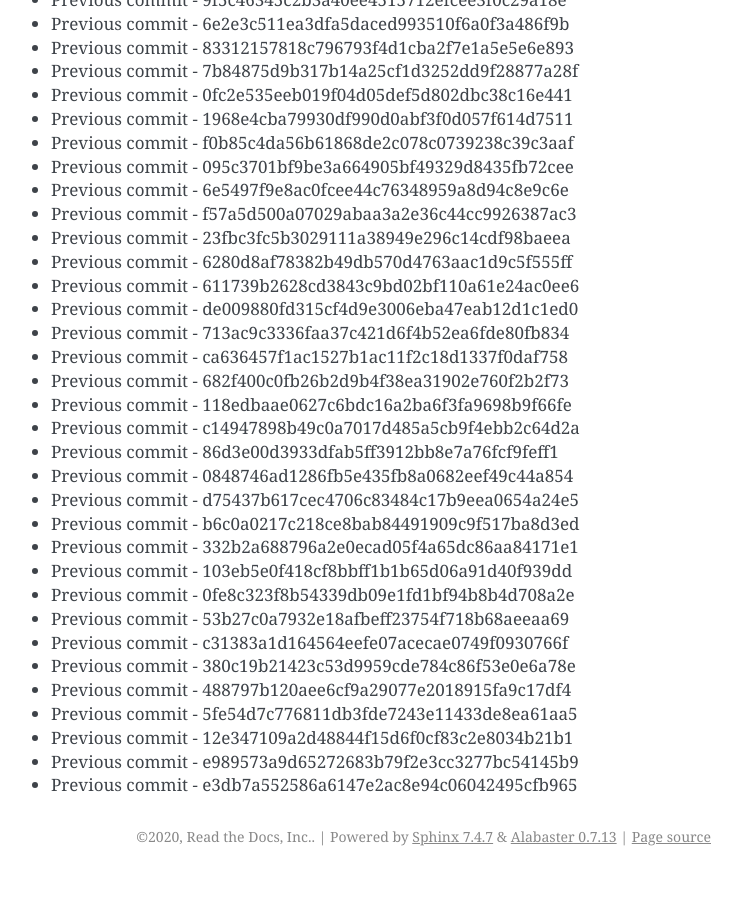
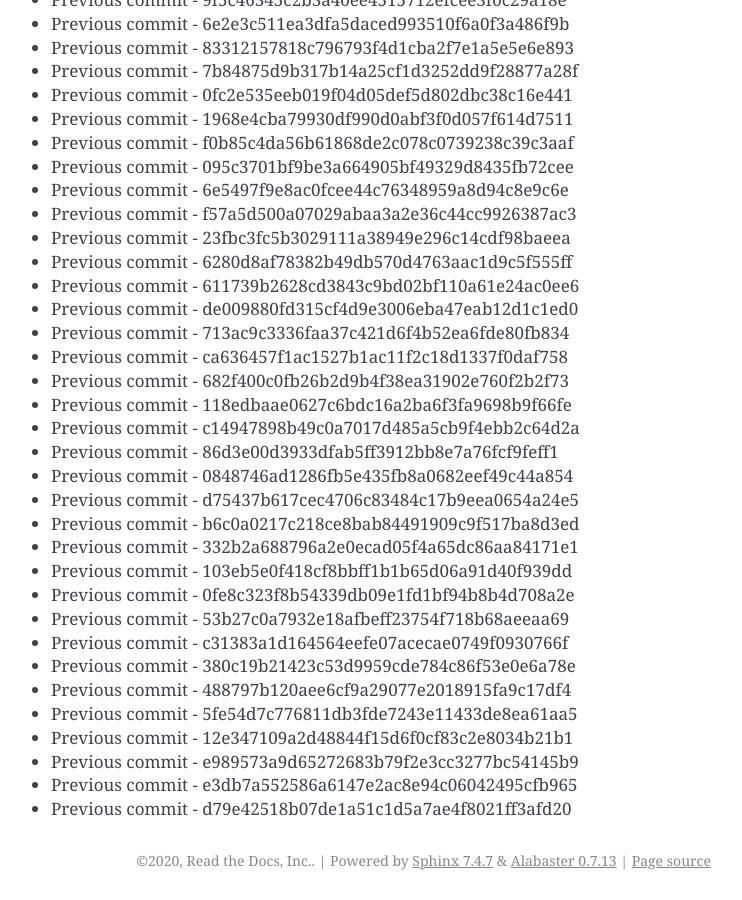
Before and after one commit to readthedocs/rtd-git-stresstest, a Sphinx documentation site: the page built from docs/updates.rst, in a window 1280 px wide and 900 px high, scrolled down 74759 px. Shown: the whole window, without its empty margins (399-1141 px from the left). Built offline with Sphinx 7.4.7, drawn with Linux system fonts in a browser that asks for light colours; before the commit the page ends 75635 px from its top, so only the background shows below that.

Commit message:
Generating commit from previous: d79e42518b07de1a51c1d5a7ae4f8021ff3afd20

```diff
--- a/docs/updates.rst
+++ b/docs/updates.rst
@@ -3173,3 +3173,4 @@ It can be tested for any performance characteristics.
 * Previous commit - 12e347109a2d48844f15d6f0cf83c2e8034b21b1
 * Previous commit - e989573a9d65272683b79f2e3cc3277bc54145b9
 * Previous commit - e3db7a552586a6147e2ac8e94c06042495cfb965
+* Previous commit - d79e42518b07de1a51c1d5a7ae4f8021ff3afd20
```
